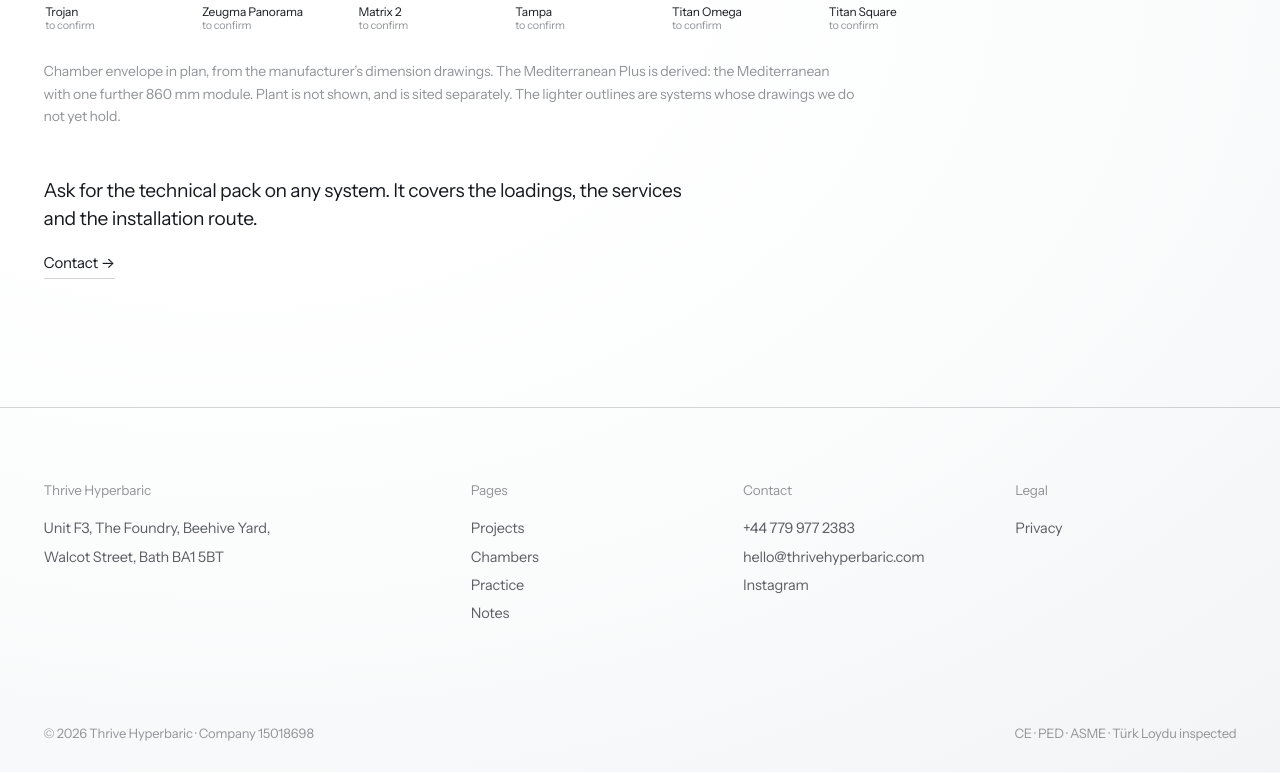
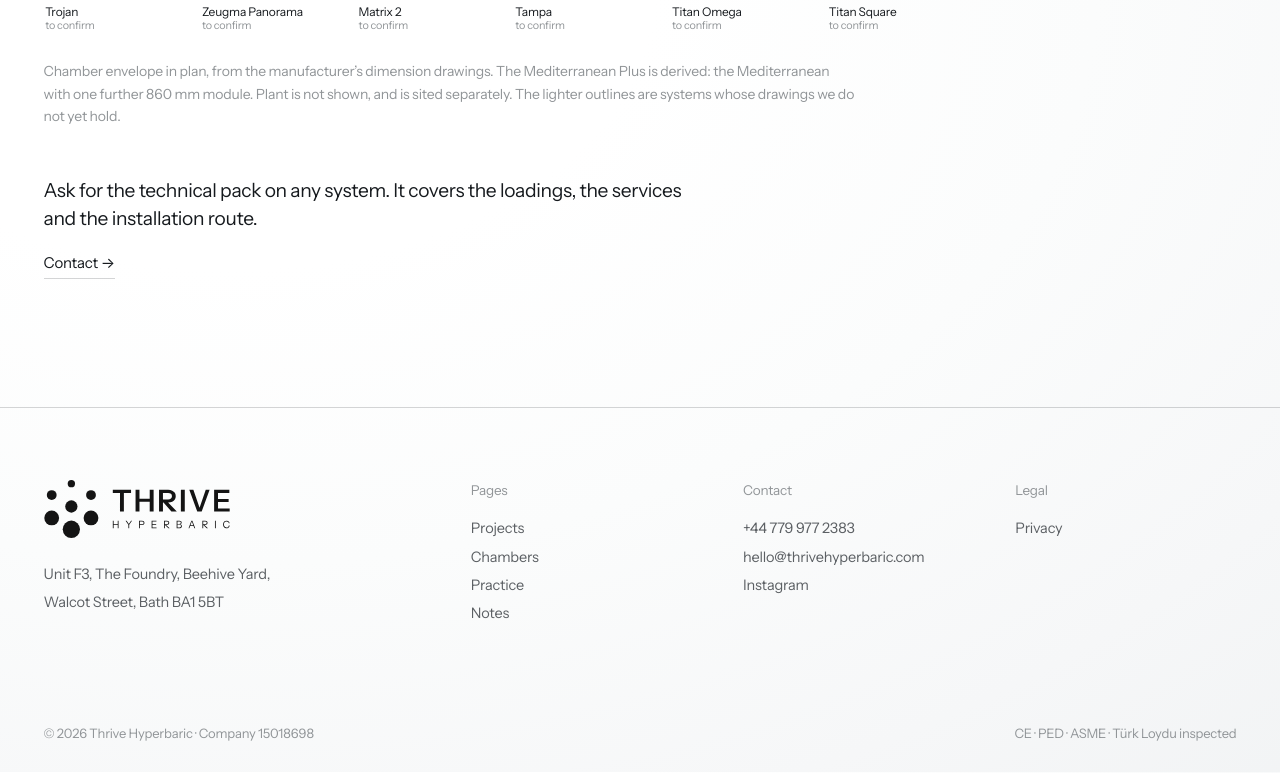
Before and after one commit to creakythrive/thrive-website, a plain HTML site: page dist/chambers.html in a window 1280 px wide. Shown: the part 8028-8801 px from the top of the page. Drawn offline with Linux system fonts and the light colour scheme.

Commit message:
v3: stacked logo in the footer
Co-Authored-By: Claude Opus 5.5 <noreply@anthropic.com>
Claude-Session: https://claude.ai/code/session_012rFdrbAJCVrvCrdzbtLaYD

```diff
--- a/dist/chambers.html
+++ b/dist/chambers.html
@@ -637,6 +637,9 @@ nav{align-items:center}
 nav a.id{display:block;line-height:0}
 nav a.id img{width:auto;height:28px;object-fit:contain}
 @media(max-width:860px){nav a.id img{height:24px}}
+
+footer img.flogo{display:block;width:auto;height:58px;object-fit:contain;margin-bottom:22px}
+@media(max-width:860px){footer img.flogo{height:48px}}
 </style></head><body>
 <nav>
   <a class="id" href="index.html"><img src="images/thrive-logo-nav.svg" alt="Thrive Hyperbaric" width="225" height="28"></a>
@@ -869,7 +872,7 @@ nav a.id img{width:auto;height:28px;object-fit:contain}
   <a href="contact.html">Contact &rarr;</a>
 </div>
 <footer>
-  <div><span class="h">Thrive Hyperbaric</span>
+  <div><img class="flogo" src="images/thrive-logo-stacked.svg" alt="Thrive Hyperbaric" width="309" height="96">
     <p>Unit F3, The Foundry, Beehive Yard,<br>Walcot Street, Bath BA1 5BT</p></div>
   <div><span class="h">Pages</span>
     <a href="projects.html">Projects</a><a href="chambers.html">Chambers</a><a href="practice.html">Practice</a><a href="notes.html">Notes</a></div>
```
Also changed, not shown: dist/contact.html (+4 -1 lines), dist/index-alt.html (+4 -1 lines), dist/index.html (+4 -1 lines), dist/note-buying-guide.html (+4 -1 lines), dist/notes.html (+4 -1 lines), dist/practice.html (+4 -1 lines), dist/projects.html (+4 -1 lines).
